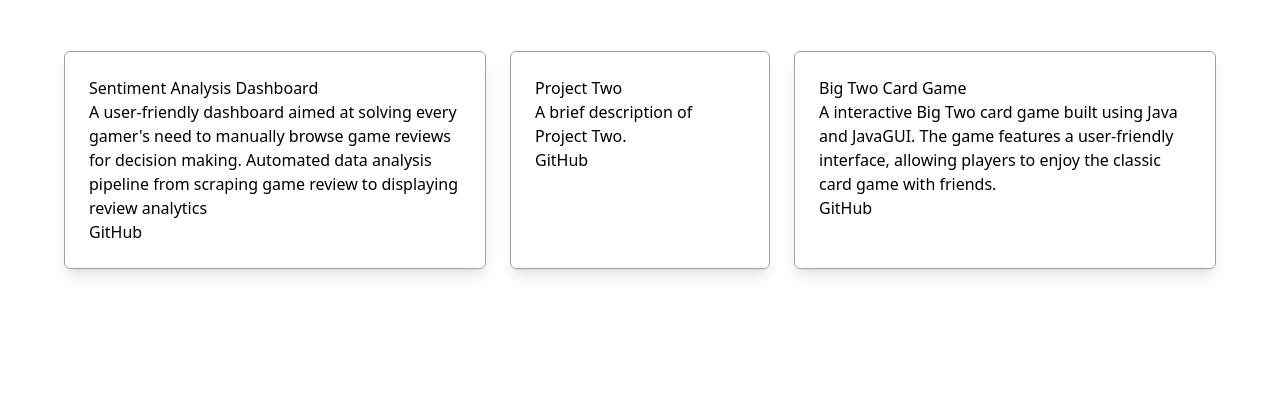
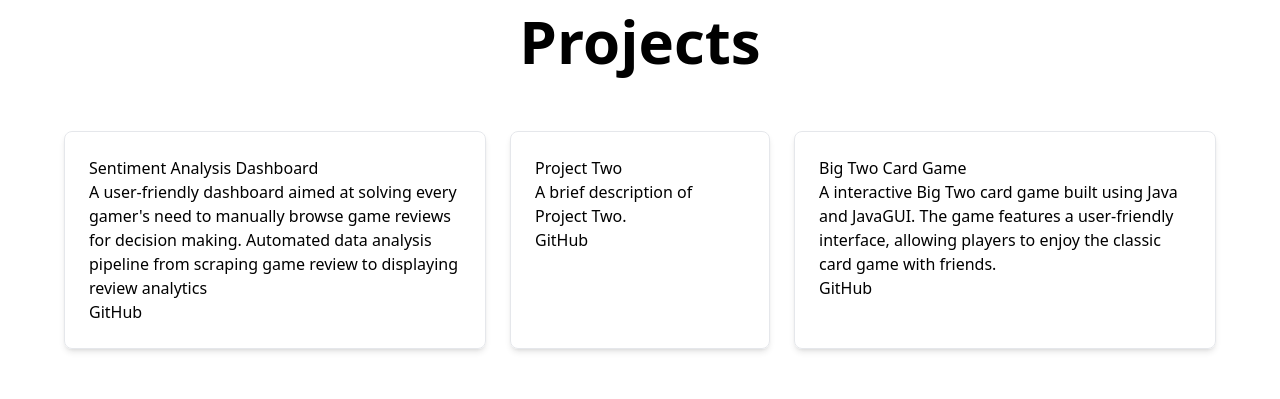
Before and after one commit to wskas/portfolio-website, a React (Vite) app: page / in a window 1280 px wide. Shown: the part 1547-1946 px from the top of the page. Built offline with nearby package versions, Linux system fonts and the light colour scheme.

Commit message:
style components

```diff
--- a/src/components/About.tsx
+++ b/src/components/About.tsx
@@ -5,7 +5,7 @@ import StackIcon from "tech-stack-icons";
 const About = () => {
     return (
         <>
-            <section id="about" className="py-15 md:-mx-[5%] bg-gray-100">
+            <section id="about" className="py-15 md:py-25 md:-mx-[5%] bg-gray-100/30 backdrop-blur-sm">
                 <div className="container mx-auto px-4 grid grid-cols-1 gap-8 lg:grid-cols-2">
                     <div className="aboutme text-left">
                         <h2 className="section-title font-bold text-3xl mb-8">About Me</h2>
--- a/src/components/Navigation.tsx
+++ b/src/components/Navigation.tsx
@@ -1,4 +1,5 @@
 import { useEffect, useState } from 'react';
+import type { MouseEvent } from 'react';
 
 const Navigation = () => {
     const [scrollPosition, setScrollPosition] = useState(0);
@@ -10,12 +11,15 @@ const Navigation = () => {
         setScrollPosition(scrolled);
     }
 
-    function handleClick(e) {
+    function handleClick(e: MouseEvent<HTMLAnchorElement>) {
         e.preventDefault();
-        const targetId = e.currentTarget.getAttribute("href").substring(1);
-        const targetElement = document.getElementById(targetId);
-        if (targetElement) {
-            targetElement.scrollIntoView({ behavior: "smooth" });
+        const href = e.currentTarget.getAttribute("href");
+        if (href) {
+            const targetId = href.substring(1);
+            const targetElement = document.getElementById(targetId);
+            if (targetElement) {
+                targetElement.scrollIntoView({ behavior: "smooth" });
+            }
         }
     }
 
--- a/src/components/ProjectCard.tsx
+++ b/src/components/ProjectCard.tsx
@@ -3,24 +3,9 @@ import type { Project } from "../types";
 const ProjectCard = (project : Project) => {
     return (
         <>
-            {/* <div className='bg-white/30 text-neutral-300 backdrop-blur-[1px] p-10 border border-neutral-400/30 rounded-lg shadow-lg'>
-                test
-            </div>
-            <div
-                className="bg-white/30 backdrop-blur-[1px] border-neutral-400/30 p-10 rounded-lg shadow-lg text-center"
-                >
-                <h1 className="text-3xl font-semibold text-white">Glassmorphism Effect</h1>
-                <p className="text-white mt-4">
-                    This is an example of glassmorphism using Tailwind CSS.
-                </p>
-                <button
-                    className="mt-6 bg-blue-500 text-white py-2 px-4 rounded-lg hover:bg-blue-600 transition duration-200"
-                >
-                    Click Me
-                </button>
-            </div> */}
-
-            <div className="project-card border rounded-md border-gray-400 bg-white-300/30 backdrop-blur-sm p-6 shadow-lg">
+            <div className="project-card bg-white-300/30 backdrop-blur-sm p-6 border rounded-lg border-gray-200 shadow-md
+               transition-all duration-300 ease-in-out
+               hover:border-purple-300 hover:shadow-lg hover:shadow-purple-300">
                 <div className="project-content">
                     <h3 className="project-title">{project.name}</h3>
                     <p className="project-description max-w-md">{project.description}</p>
--- a/src/components/WorkExperiences.tsx
+++ b/src/components/WorkExperiences.tsx
@@ -1,6 +1,6 @@
 const WorkExperiences = () => {
     return (
-        <section id="workexperiences" className="py-16">
+        <section id="workexperiences" className="py-15 md:py-25 md:-mx-[5%] bg-gray-100/30 backdrop-blur-sm">
             <div className="container px-4">
                 <h2 className="text-3xl font-bold mb-8">Work Experiences</h2>
                 <div className="space-y-8">
```
